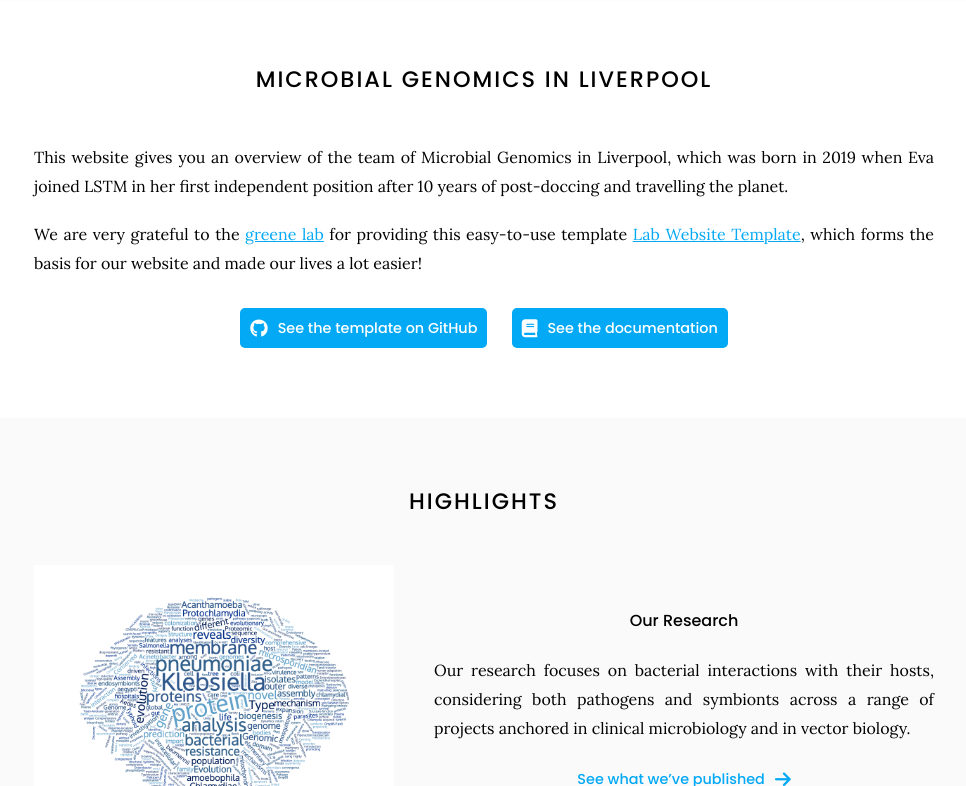
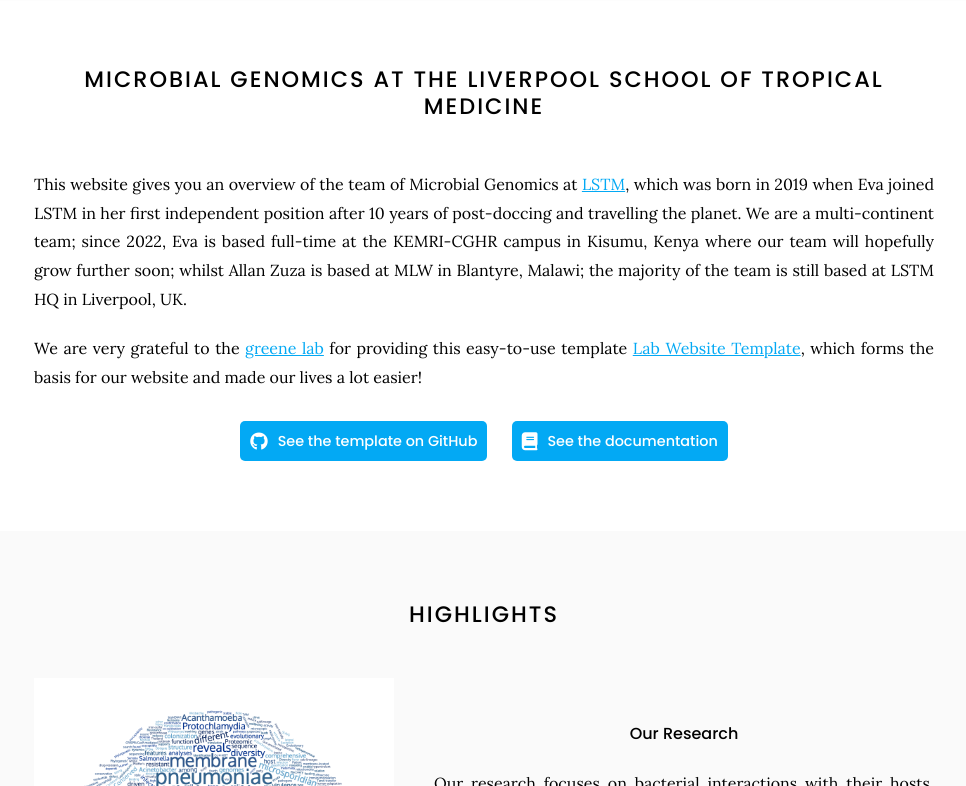
Before and after one commit to Evo-MInt/MicGen-lab-website, a Jekyll site: the page built from index.md, in a window 1280 px wide and 900 px high, cut to the strip 114-900 px from the top of the window. Shown: the whole strip, without its empty margins (156-1122 px from the left). Built offline with Jekyll 4.4.1, drawn with Linux system fonts in a browser that asks for light colours.

Commit message:
Update index.md

```diff
--- a/index.md
+++ b/index.md
@@ -2,9 +2,9 @@
 title: Home
 ---
 
-# Microbial Genomics in Liverpool
+# Microbial Genomics at the Liverpool School of Tropical Medicine
 
-This website gives you an overview of the team of Microbial Genomics in Liverpool, which was born in 2019 when Eva joined LSTM in her first independent position after 10 years of post-doccing and travelling the planet.
+This website gives you an overview of the team of Microbial Genomics at [LSTM](https://www.lstmed.ac.uk/), which was born in 2019 when Eva joined LSTM in her first independent position after 10 years of post-doccing and travelling the planet. We are a multi-continent team; since 2022, Eva is based full-time at the KEMRI-CGHR campus in Kisumu, Kenya where our team will hopefully grow further soon; whilst Allan Zuza is based at MLW in Blantyre, Malawi; the majority of the team is still based at LSTM HQ in Liverpool, UK.
 
 We are very grateful to the [greene lab](https://www.greenelab.com/) for providing this easy-to-use template [Lab Website Template](https://github.com/greenelab/lab-website-template), which forms the basis for our website and made our lives a lot easier!
 
```
